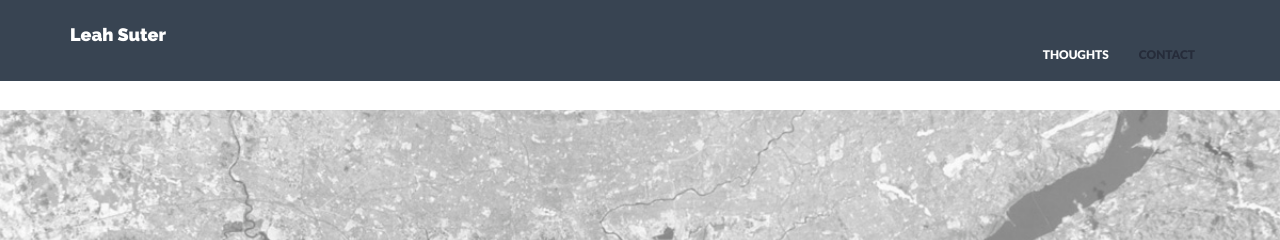
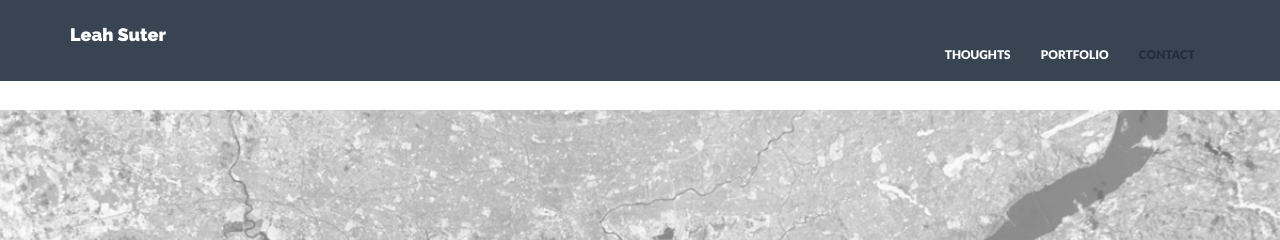
Before and after one commit to leahjs/leahjs.github.io, a Jekyll site: the page built from contact.html, in a window 1280 px wide. Shown: the top 240 px of the page. Built offline with Jekyll 4.4.1, drawn with Linux system fonts in a browser that asks for light colours; nearby versions of some CDN libraries.

Commit message:
add portfolio link on nav

```diff
--- a/_includes/nav.html
+++ b/_includes/nav.html
@@ -15,7 +15,7 @@
       <ul class="nav navbar-nav">
    <!--      <li {% if page.title == "Home" %}class="active"{% endif %}><a href="{{"/" | prepend: site.baseurl }}">HOME</a></li> -->
         <li {% if page.title == "Blog" %}class="active"{% endif %}><a href="{{"/blog/" | prepend: site.baseurl }}">THOUGHTS</a></li>
-       <!--  <li {% if page.title == "Portfolio" %}class="active"{% endif %}><a href="{{"/portfolio/" | prepend: site.baseurl }}">PORTFOLIO</a></li> -->
+        <li {% if page.title == "Portfolio" %}class="active"{% endif %}><a href="{{"/portfolio/" | prepend: site.baseurl }}">PORTFOLIO</a></li>
 <!--         <li {% if page.title == "About" %}class="active"{% endif %}><a href="{{"/about/" | prepend: site.baseurl }}">ABOUT</a></li> -->
         <li {% if page.title == "Contact" %}class="active"{% endif %}><a href="{{"/contact/" | prepend: site.baseurl }}">CONTACT</a></li>
       </ul>
```
